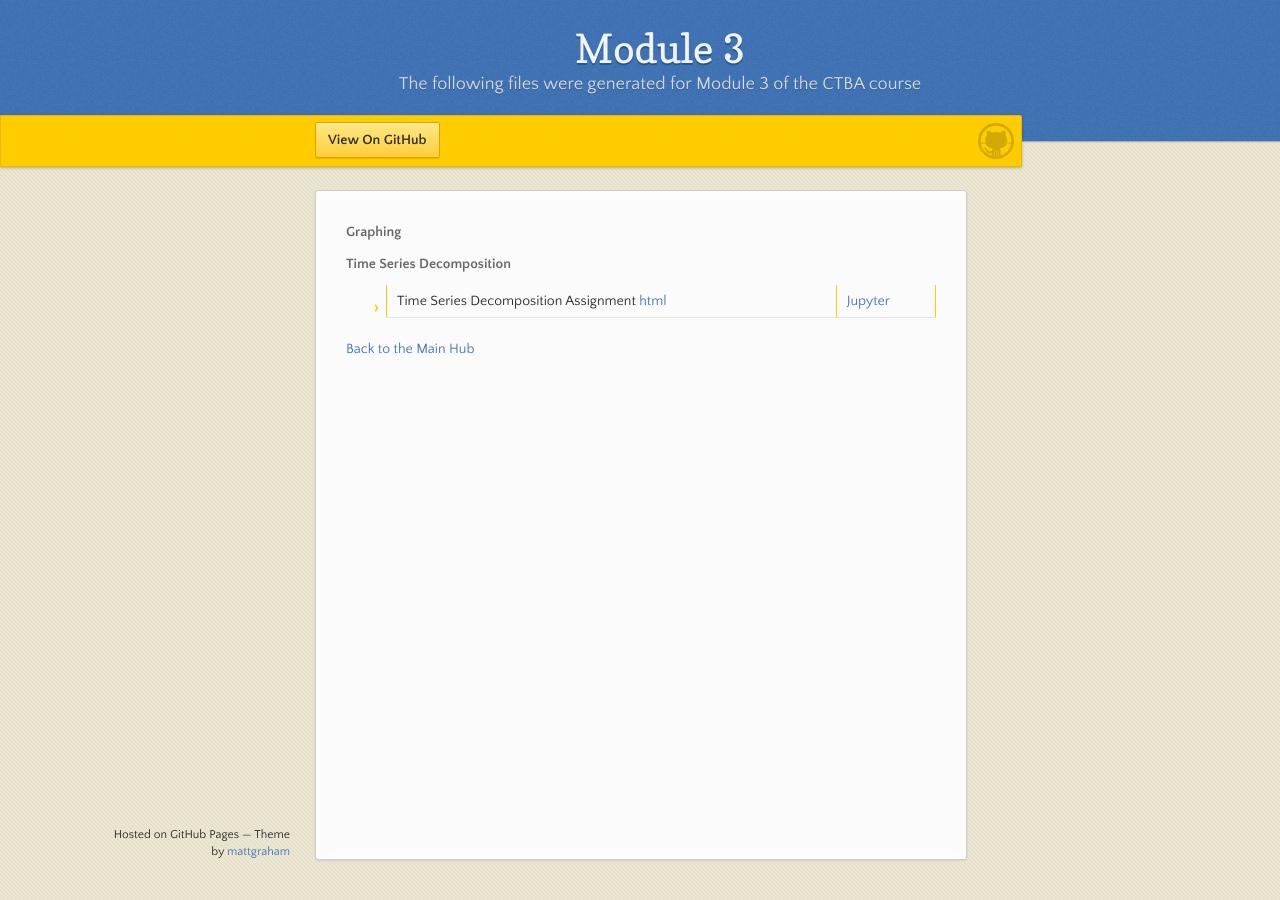
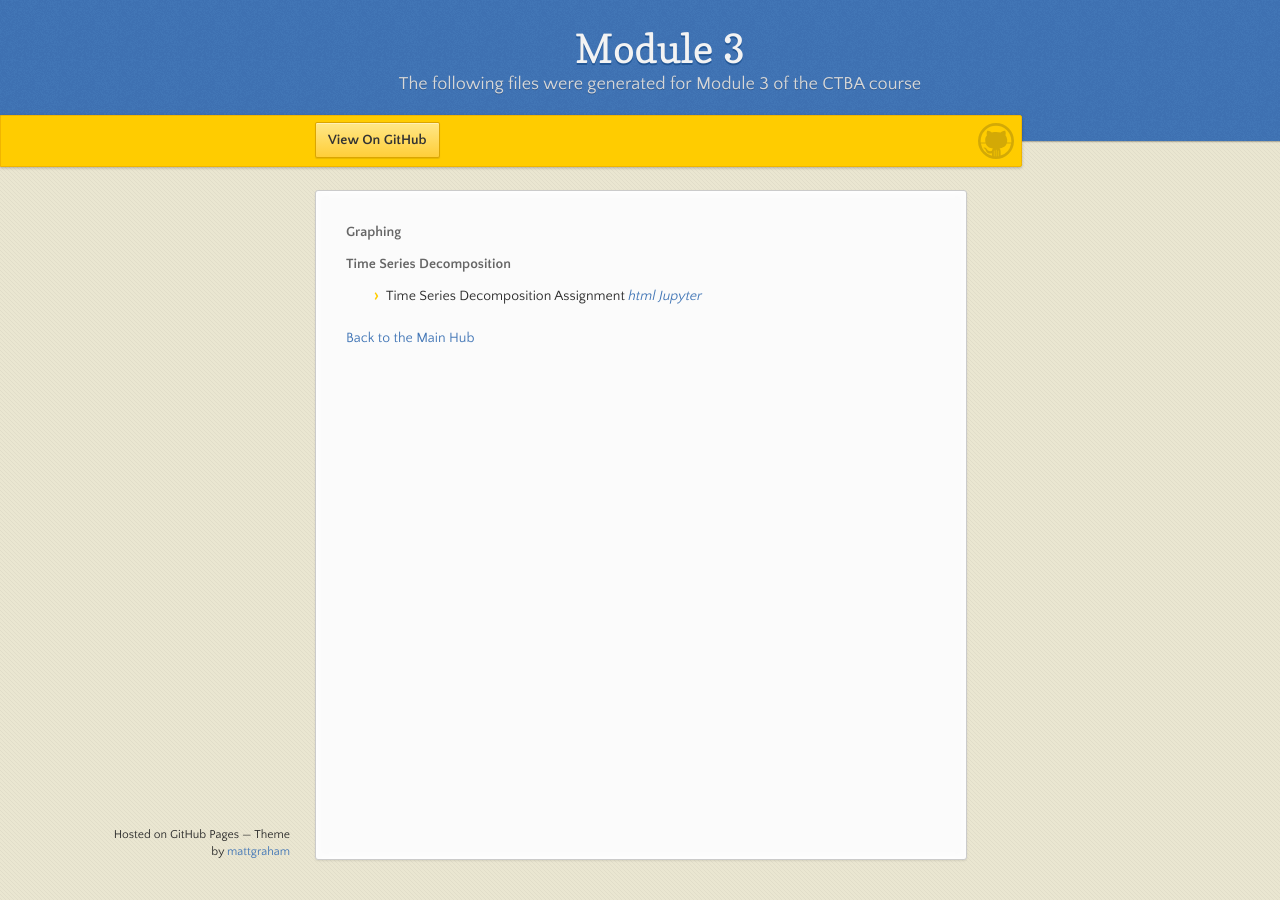
Before and after one commit to jksmith01/jksmith01.github.io, a Jekyll site: the page built from Module3/index.md, in a window 1280 px wide. Built offline with Jekyll 4.4.1, drawn with Linux system fonts in a browser that asks for light colours; our own code applies the rules of GitHub Pages for plain Markdown files.

```diff
--- a/Module3/index.md
+++ b/Module3/index.md
@@ -6,7 +6,7 @@ description: The following files were generated for Module 3 of the CTBA course
 
 
 #### Time Series Decomposition
-- Time Series Decomposition Assignment [html](TimeSeries.html) | [Jupyter](TimeSeries.ipynb)
+- Time Series Decomposition Assignment _[html](TimeSeries.html)_ _[Jupyter](TimeSeries.ipynb)_
 
 
 
```
